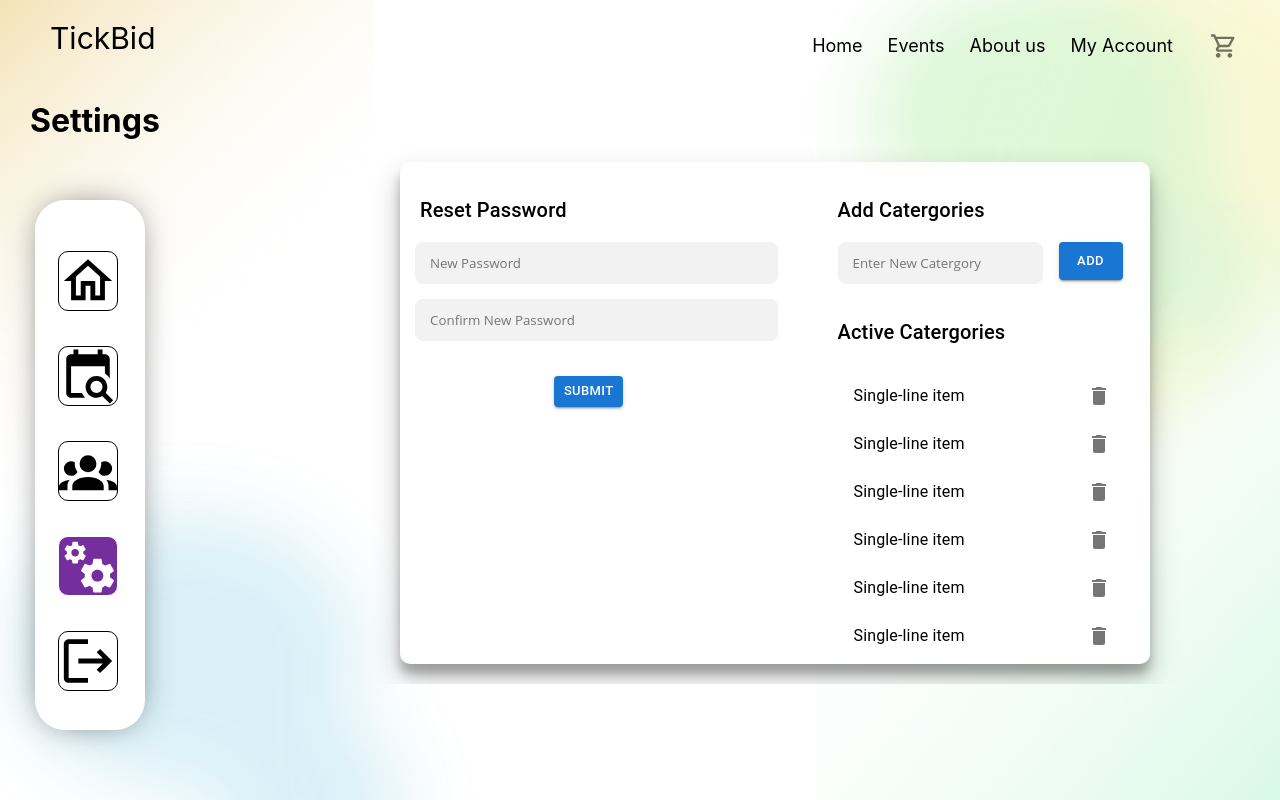
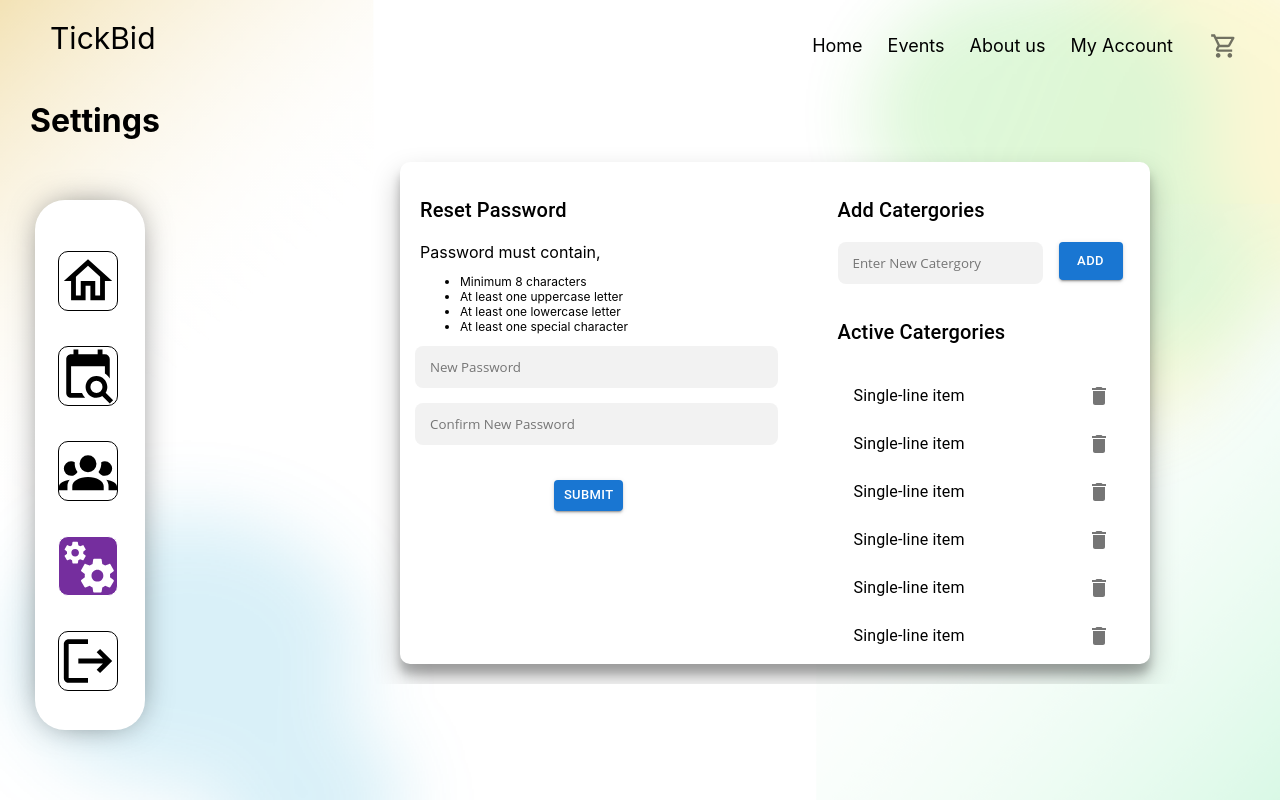
Before and after one commit to samitha093/Software-project, a Next.js app in the folder client/: page /manager/settings in a window 1280 px wide. Built offline with nearby package versions, Linux system fonts and the light colour scheme; no server answers; a web font is replaced by a local one.

Commit message:
Password Standards Added

```diff
--- a/client/components/manager/Passwordresetmanager.tsx
+++ b/client/components/manager/Passwordresetmanager.tsx
@@ -69,6 +69,15 @@ const Passwordresetmanager: React.FC<ResetPwdProps> = ({ }) => {
                                         Reset Password
                                     </Typography>
                                 </div>
+                                <div>
+                                    <p className={styles.manager_passwordreset_list_topic}>Password must contain,</p>
+                                <ul className={styles.manager_passwordreset_list}>
+                                        <li>Minimum 8 characters</li>
+                                        <li>At least one uppercase letter</li>
+                                        <li>At least one lowercase letter</li>
+                                        <li>At least one special character</li>
+                                    </ul>
+                                </div>
 
                                 <div>
                                     <input
@@ -80,7 +89,7 @@ const Passwordresetmanager: React.FC<ResetPwdProps> = ({ }) => {
                                         onChange={newpasswordChangeHandler}
                                     />
                                 </div>
-                                {newpasswordError && (<p className={styles.manager_error_message}> * Password must contain Minimum eight characters, at least one uppercase letter, one lowercase letter, one number and one special character</p>)}
+                                {newpasswordError && (<p className={styles.manager_error_message}> * Password doesn't follow given standards. Please check and enter new password</p>)}
 
                                 <div>
                                     <input
--- a/client/components/manager/styles.module.css
+++ b/client/components/manager/styles.module.css
@@ -493,6 +493,16 @@
     text-align: justify;
 }
 
+.manager_passwordreset_list{
+    margin-left: 20px;
+    font-size: 12px;
+}
+.manager_passwordreset_list_topic{
+    margin-left: 20px;
+    margin-bottom: 3px;
+    font-size: 16px;
+}
+
 /*Start - Catergorylist Component*/
 
 .css-mhc70k-MuiGrid-root>.MuiGrid-item {
```
